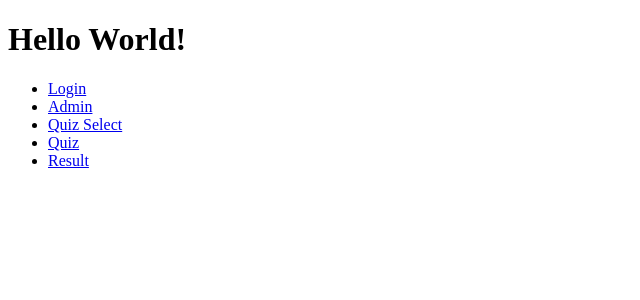
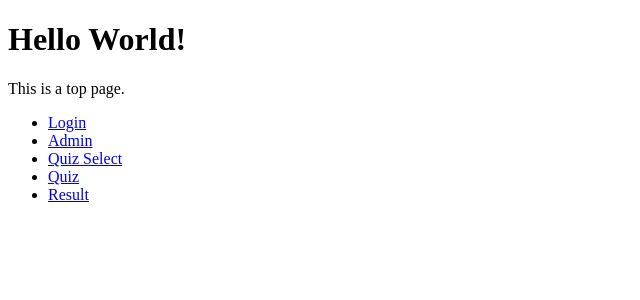
Before and after one commit to Sally-009/QuizApp, an Angular app in the folder quiz-app-front/: page / in a window 1280 px wide. Shown: the top 300 px of the page, without its empty margins (0-640 px from the left). Built offline with nearby package versions, Linux system fonts and the light colour scheme.

Commit message:
modified test page

```diff
--- a/quiz-app-front/src/app/app.component.html
+++ b/quiz-app-front/src/app/app.component.html
@@ -1,4 +1,5 @@
 <h1>Hello World!</h1>
+<p>This is a top page.</p>
 <nav>
   <ul>
     <li><a routerLink="/login">Login</a></li>
```
